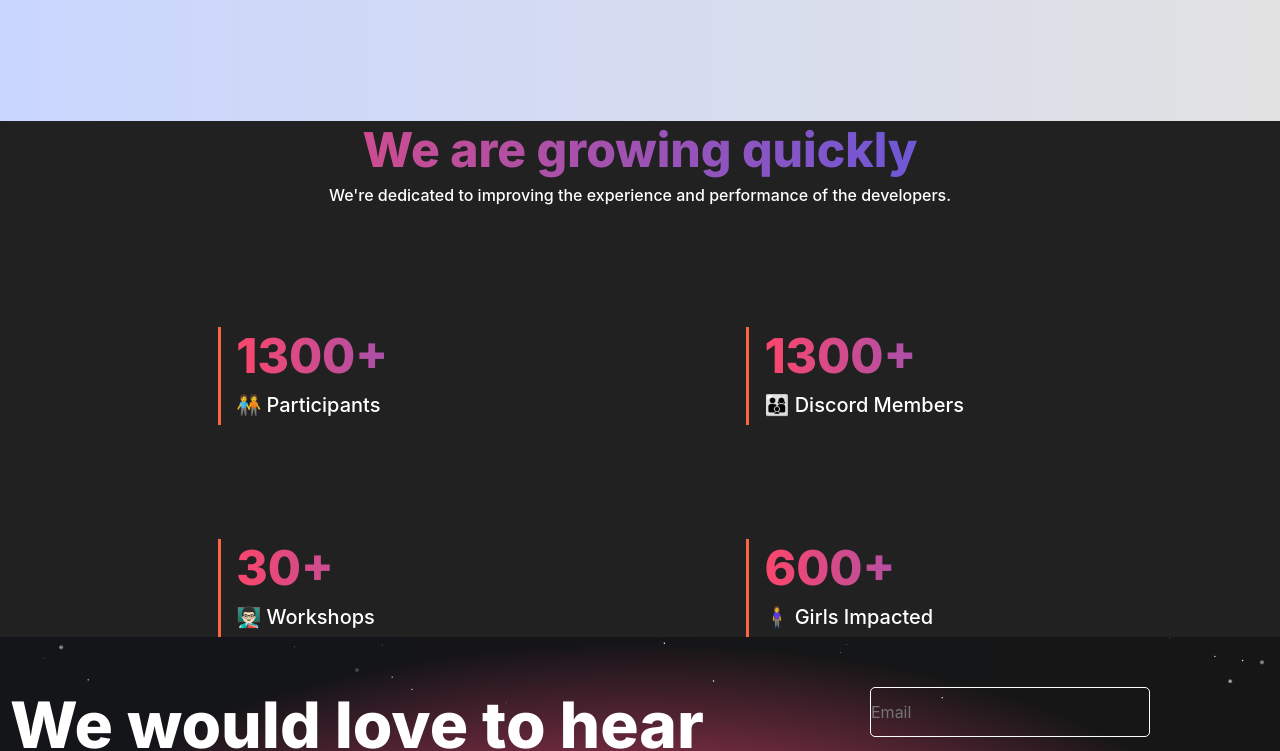
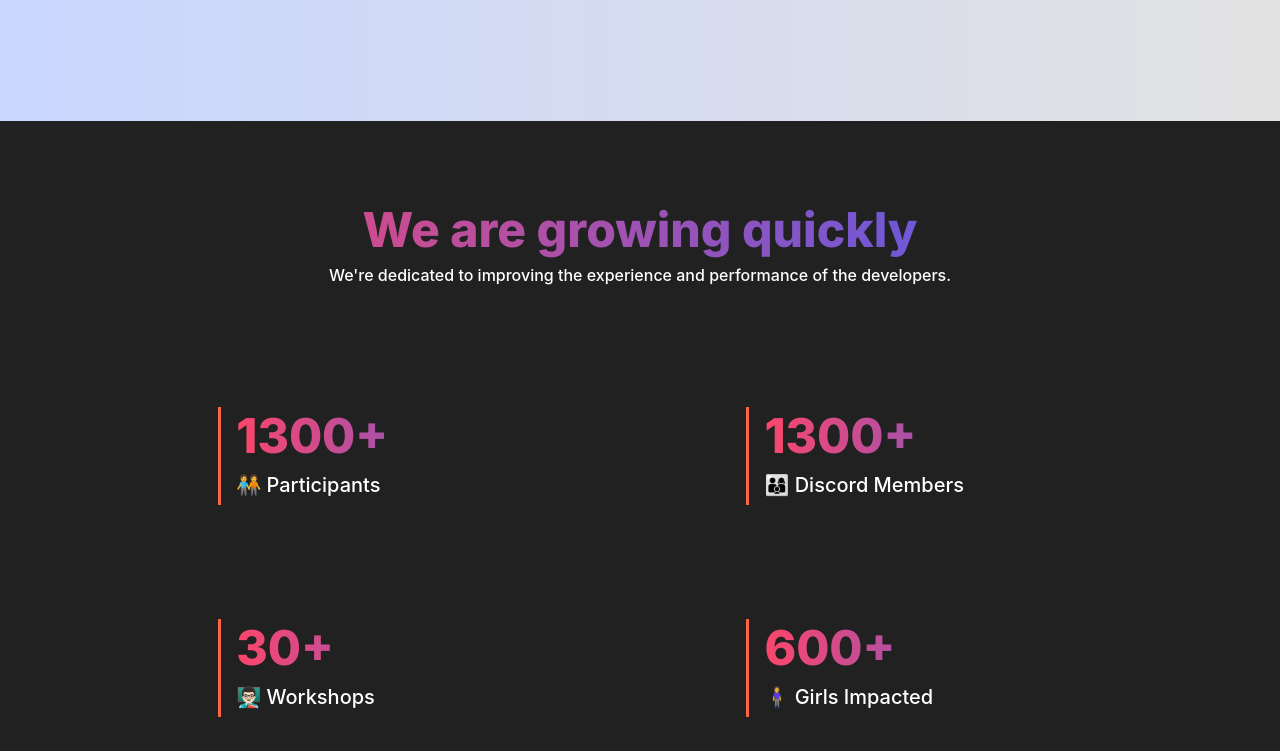
Before and after one commit to Sudan-s-Tech/Sudan-s-Tech-Website, a React (Create React App) app in the folder client/: page / in a window 1280 px wide. Shown: the part 4440-5191 px from the top of the page. Built offline with nearby package versions, Linux system fonts and the light colour scheme.

Commit message:
add page loaders

```diff
--- a/client/package.json
+++ b/client/package.json
@@ -12,6 +12,7 @@
     "netlify-cli": "^3.8.0",
     "react": "^17.0.1",
     "react-dom": "^17.0.1",
+    "react-page-loading": "^1.0.2",
     "react-router-dom": "^5.2.0",
     "react-scripts": "4.0.1",
     "ui-neumorphism": "^1.1.0",
--- a/client/src/components/Events/Events.js
+++ b/client/src/components/Events/Events.js
@@ -4,6 +4,7 @@ import Hero from "../Hero/Hero";
 import { makeStyles } from "@material-ui/core/styles";
 import axios from "axios";
 import Button from "@material-ui/core/Button";
+import Page from "react-page-loading";
 
 const useStyles = makeStyles((theme) => ({
     formControl: {
@@ -255,7 +256,7 @@ export default function Events() {
             >
                 Upcoming
             </Button>
-
+            <Page loader={"rotate-spin"} color={"#D864B4"} size={10}>
                 <div className="container">
                     <div className="row" align="center">
                         {arr.length === 0 ? (
@@ -279,12 +280,11 @@ export default function Events() {
                                         />
                                     </div>
                                 );
-                            // console.log(item);
                             })
                         )}
-                    {console.log(arr)}
                     </div>
                 </div>
+            </Page>
         </div>
     );
 }
--- a/client/src/components/Impact/impact.css
+++ b/client/src/components/Impact/impact.css
@@ -1,8 +1,9 @@
 .impact-main {
+    padding-top: 5em;
     background-color: #212121;
     color: white;
     overflow: hidden;
-    /* height: 100vh; */
+    height: 45em;
 }
 .impact-main .col-md-4 {
     border-left: 3px solid tomato;
--- a/client/src/components/Team/Team.js
+++ b/client/src/components/Team/Team.js
@@ -2,6 +2,8 @@ import React from "react";
 import "./team.css";
 import image from "../../assets/job.svg";
 import Hero from "../Hero/Hero";
+import Page from "react-page-loading";
+
 export default function Team() {
     return (
         <div>
@@ -12,7 +14,7 @@ export default function Team() {
                 gradient={"Team"}
                 para={"Meet‌ ‌The‌ ‌Minds‌ ‌which‌ ‌started‌ ‌this‌ ‌Cause‌."}
             />
-
+            <Page loader={"rotate-spin"} color={"#D864B4"} size={10}>
                 <div className="container">
                     <div className="row">
                         <div className="col-md-3">
@@ -99,6 +101,7 @@ export default function Team() {
                         </div>
                     </div>
                 </div>
+            </Page>
         </div>
     );
 }
--- a/client/src/components/Training/Training.js
+++ b/client/src/components/Training/Training.js
@@ -8,6 +8,8 @@ import FormControl from "@material-ui/core/FormControl";
 import Select from "@material-ui/core/Select";
 import NativeSelect from "@material-ui/core/NativeSelect";
 import { Link } from "react-router-dom";
+import Page from "react-page-loading";
+
 import axios from "axios";
 const useStyles = makeStyles((theme) => ({
     formControl: {
@@ -41,40 +43,7 @@ export default function Events() {
                     "“Don’t‌ ‌decrease‌ ‌the‌ ‌goal.‌ ‌Increase‌ ‌the‌ ‌effort”.We‌ ‌Don't‌ ‌Only‌ ‌Provide‌ ‌Courses‌ ‌but‌ ‌Train‌ ‌you‌ ‌for‌ ‌some‌ ‌Real‌ ‌industry‌ ‌experience.‌ "
                 }
             />
-            {/* <div className="container">
-                <div className="row">
-                    <div className="col-md-4">
-                        <Link to="/register/cyber">
-                            {" "}
-                            <TrainingCard
-                                tag={"upcoming"}
-                                color={"secondary"}
-                                imgurl={
-                                    "https://www.eweek.com/imagesvr_ez/b2bezp/2019/10/Machine.learning3.JPG?alias=article_hero"
-                                }
-                            />
-                        </Link>
-                    </div>
-                    <div className="col-md-4">
-                        <TrainingCard
-                            tag={"ongoing"}
-                            color={"warning"}
-                            imgurl={
-                                "https://miro.medium.com/max/840/1*RJMxLdTHqVBSijKmOO5MAg.jpeg"
-                            }
-                        />
-                    </div>
-                    <div className="col-md-4">
-                        <TrainingCard
-                            tag={"past"}
-                            color={"success"}
-                            imgurl={
-                                "https://www.eweek.com/imagesvr_ez/b2bezp/2019/10/Machine.learning3.JPG?alias=article_hero"
-                            }
-                        />
-                    </div>
-                </div>
-            </div> */}
+            <Page loader={"rotate-spin"} color={"#D864B4"} size={10}>
                 <div className="container" style={{ marginBottom: 100 }}>
                     <div className="row" align="center">
                         {trainings.map((item) => {
@@ -95,6 +64,7 @@ export default function Events() {
                         })}
                     </div>
                 </div>
+            </Page>
         </div>
     );
 }
```
Also changed, not shown: 2 other files (tests, documents, lock files or other folders). Lines whose indentation alone changed are shown as unchanged.
